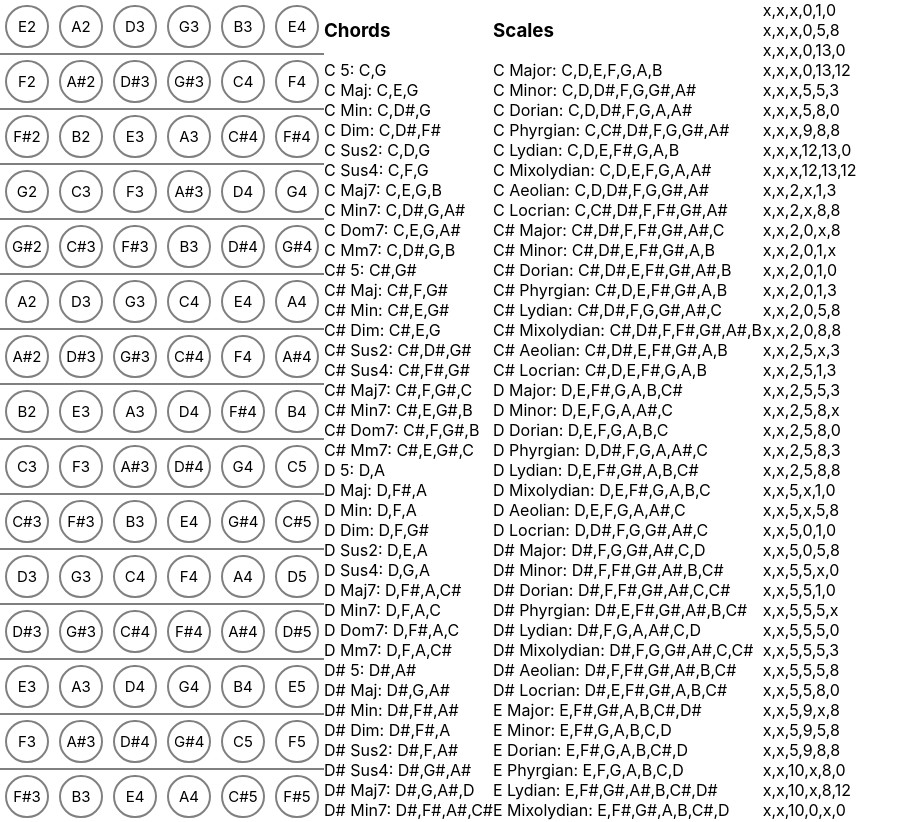
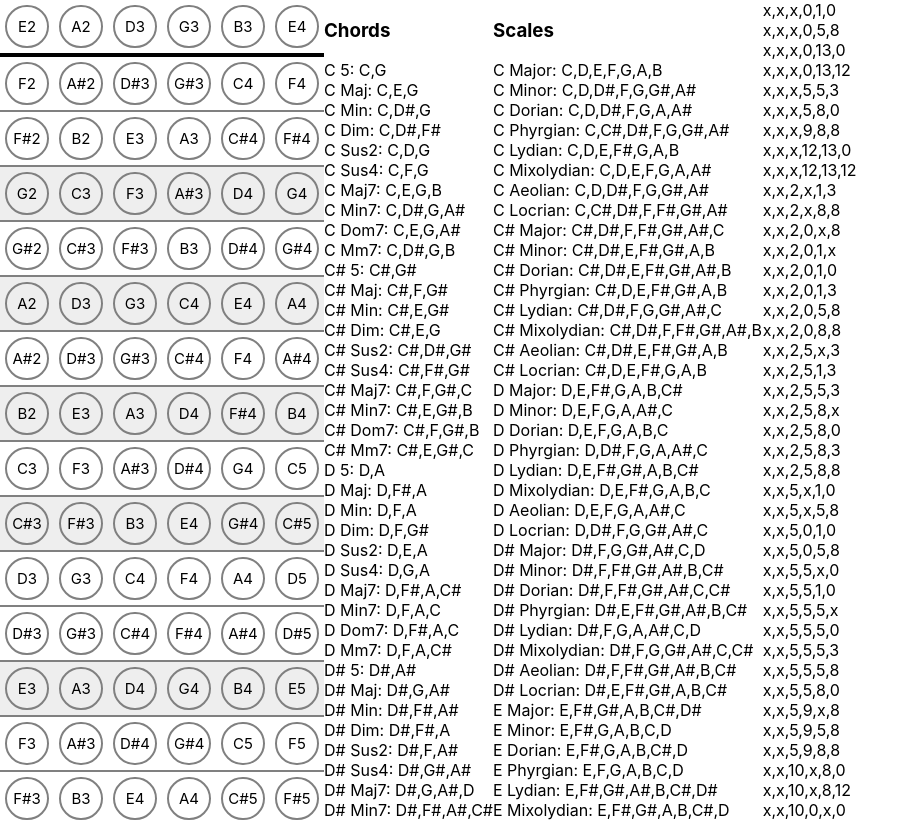
Before and after one commit to Macflash/String-Theory, a React (Create React App) app: page / in a window 1280 px wide. Shown: the top 822 px of the page, without its empty margins (0-919 px from the left). Built offline with nearby package versions, Linux system fonts and the light colour scheme.

Commit message:
light fret styling for common markers

```diff
--- a/src/components/instruments/fretComponent.tsx
+++ b/src/components/instruments/fretComponent.tsx
@@ -2,14 +2,36 @@ import React, { PureComponent } from 'react';
 import NoteComponent from '../noteComponent';
 
 export interface IFretProps {
+    fret: number;
     note: number;
 }
 
 export default class FretComponent extends PureComponent<IFretProps> {
     render() {
+        let borderBottom = "2px solid gray";
+        let backgroundColor = "";
+
+        switch (this.props.fret) {
+            case 0:
+                borderBottom = "4px solid black";
+                break;
+            case 3:
+            case 5:
+            case 7:
+            case 9:
+            case 15:
+            case 17:
+                backgroundColor = "#EEE";
+                break;
+            case 12:
+                backgroundColor = "#EEE";
+                break;
+        }
+
         return <div style={{
             padding: "5px",
-            borderBottom: "2px solid gray",
+            borderBottom,
+            backgroundColor,
         }}>
             <NoteComponent note={this.props.note} />
         </div>
--- a/src/components/instruments/stringComponent.tsx
+++ b/src/components/instruments/stringComponent.tsx
@@ -10,7 +10,7 @@ export default class StringComponent extends PureComponent<IStringProps> {
     render() {
         return <div style={{ display: "flex", flexDirection: "column" }}>
             {this.props.string.Frets().map((n, i) =>
-                <FretComponent key={i} note={n} />
+                <FretComponent key={i} note={n} fret={i} />
             )}
         </div>
     }
--- a/src/theory/music/voicing.tsx
+++ b/src/theory/music/voicing.tsx
@@ -2,12 +2,13 @@ import React from 'react';
 import Tone from './tone';
 import { INoteLookup } from '../../redux/reducers';
 
+// VOICING is a SET of NOTES
+// CHORD is a list of TONES
 export default class Voicing {
     public notes: number[];
     public noteLookup: INoteLookup;
 
     constructor(notes: number[]) {
-        // TODO: de-dupe and sort this (add a look up too)
         this.notes = notes;
         this.noteLookup = {} as INoteLookup;
         for(let note of this.notes){
```
